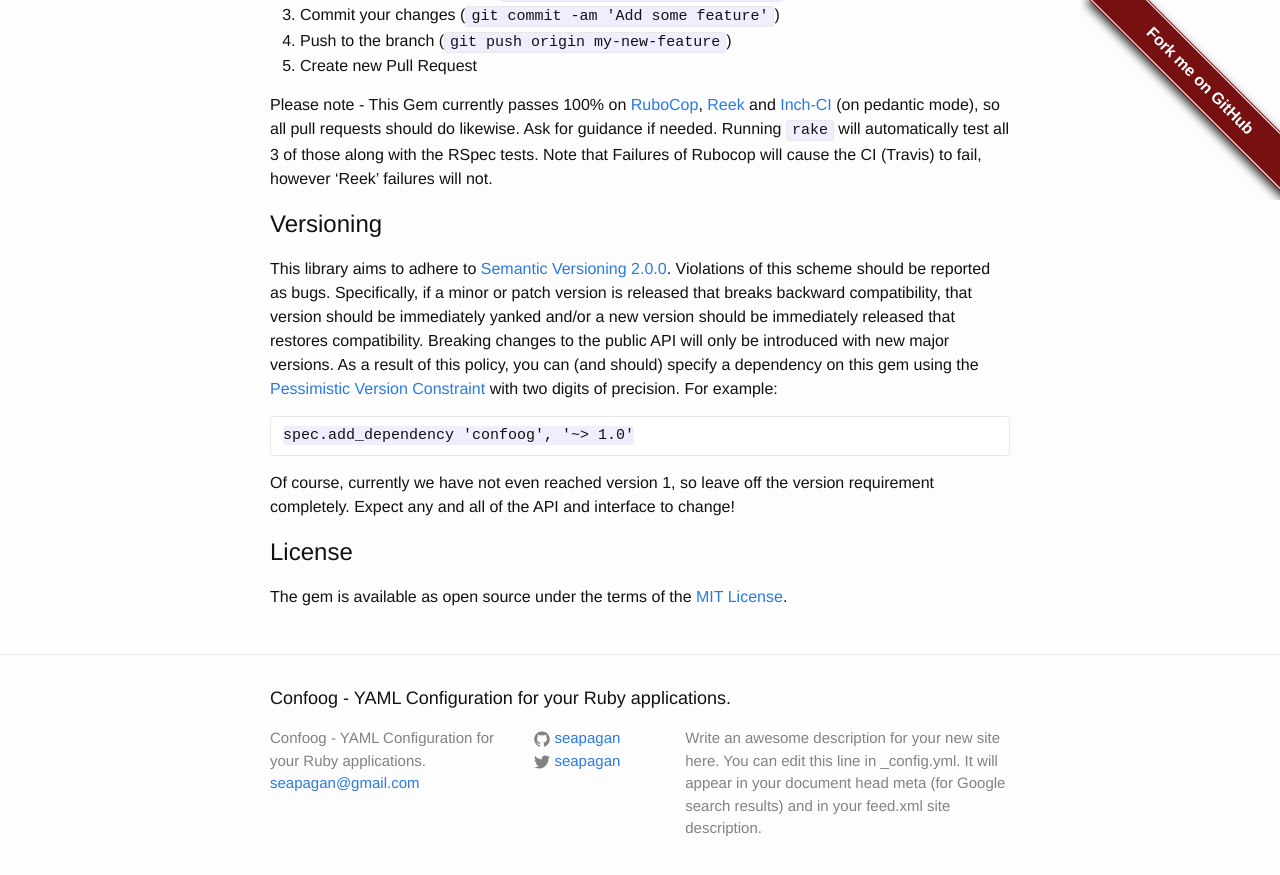
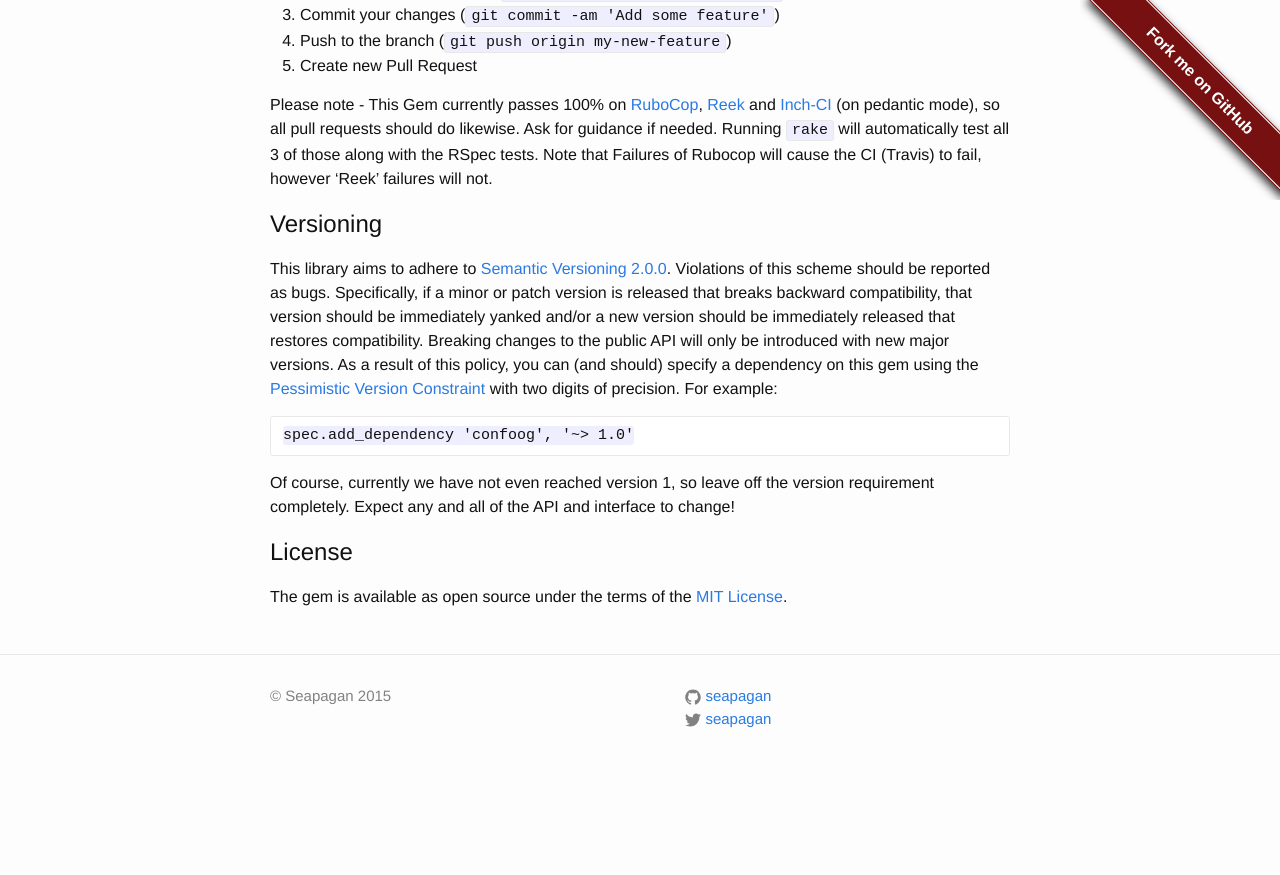
Before and after one commit to seapagan/confoog, a Jekyll site: the page built from index.md, in a window 1280 px wide and 900 px high, scrolled down 3422 px. Shown: the top 875 px of the window. Built offline with Jekyll 4.4.1, drawn with Linux system fonts in a browser that asks for light colours; after the commit the page ends 4212 px from its top, so only the background shows below that; some of the changed text lies outside the part shown.

Commit message:
Tidy up footer and description
Signed-off-by: Seapagan <seapagan@gmail.com>

```diff
--- a/_config.yml
+++ b/_config.yml
@@ -2,9 +2,7 @@
 title: Confoog - YAML Configuration for your Ruby applications.
 email: seapagan@gmail.com
 description: >
-  Write an awesome description for your new site here. You can edit this
-  line in _config.yml. It will appear in your document head meta (for
-  Google search results) and in your feed.xml site description.
+  Confoog Open Source Ruby Gem YAML Configuration
 baseurl: "" # the subpath of your site, e.g. /blog/
 url: "http://confoog.seapagan.net" # the base hostname & protocol for your site
 twitter_username: seapagan
--- a/_includes/footer.html
+++ b/_includes/footer.html
@@ -2,17 +2,17 @@
 
   <div class="wrapper">
 
-    <h2 class="footer-heading">{{ site.title }}</h2>
-
     <div class="footer-col-wrapper">
       <div class="footer-col  footer-col-1">
         <ul class="contact-list">
-          <li>{{ site.title }}</li>
-          <li><a href="mailto:{{ site.email }}">{{ site.email }}</a></li>
+          &copy; Seapagan 2015
         </ul>
       </div>
 
       <div class="footer-col  footer-col-2">
+      </div>
+
+      <div class="footer-col  footer-col-3">
         <ul class="social-media-list">
           {% if site.github_username %}
           <li>
@@ -44,10 +44,6 @@
           {% endif %}
         </ul>
       </div>
-
-      <div class="footer-col  footer-col-3">
-        <p class="text">{{ site.description }}</p>
-      </div>
     </div>
 
   </div>
```
Also changed, not shown: index.md (+1 -1 lines).
